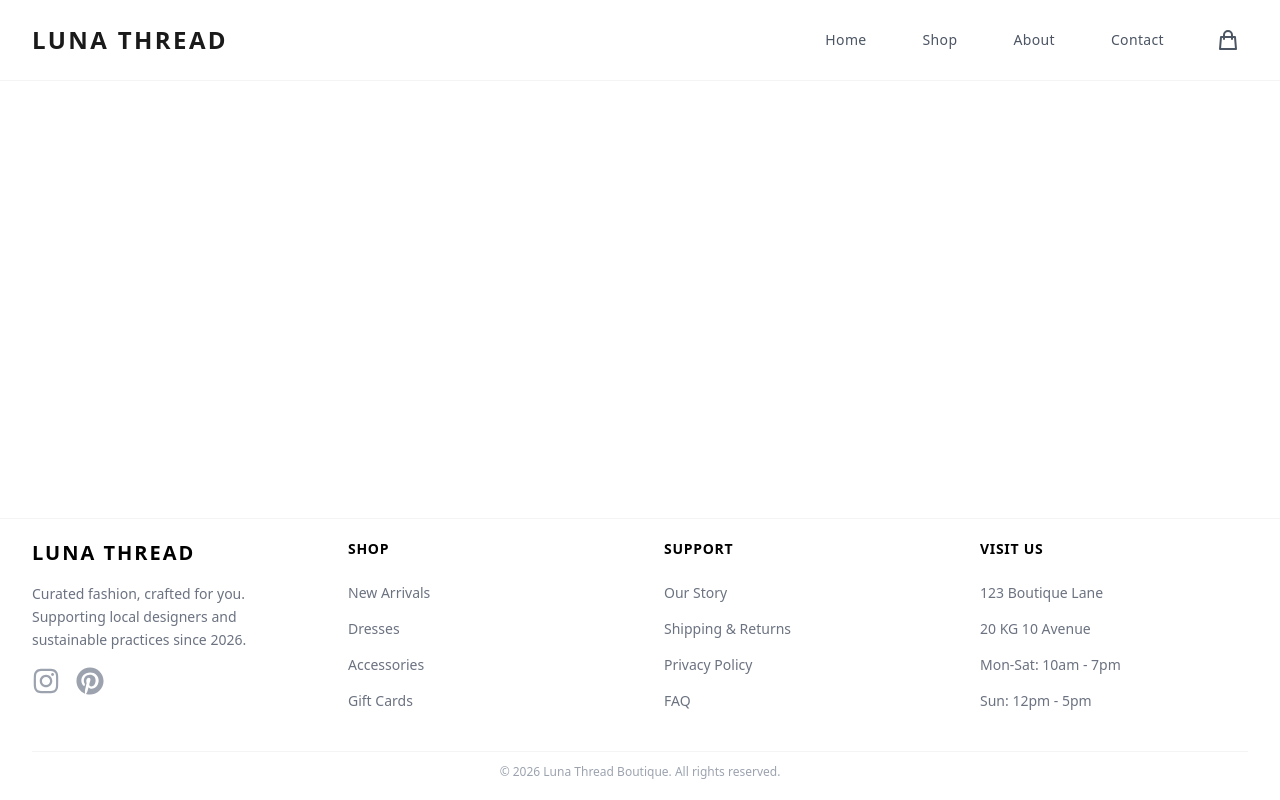
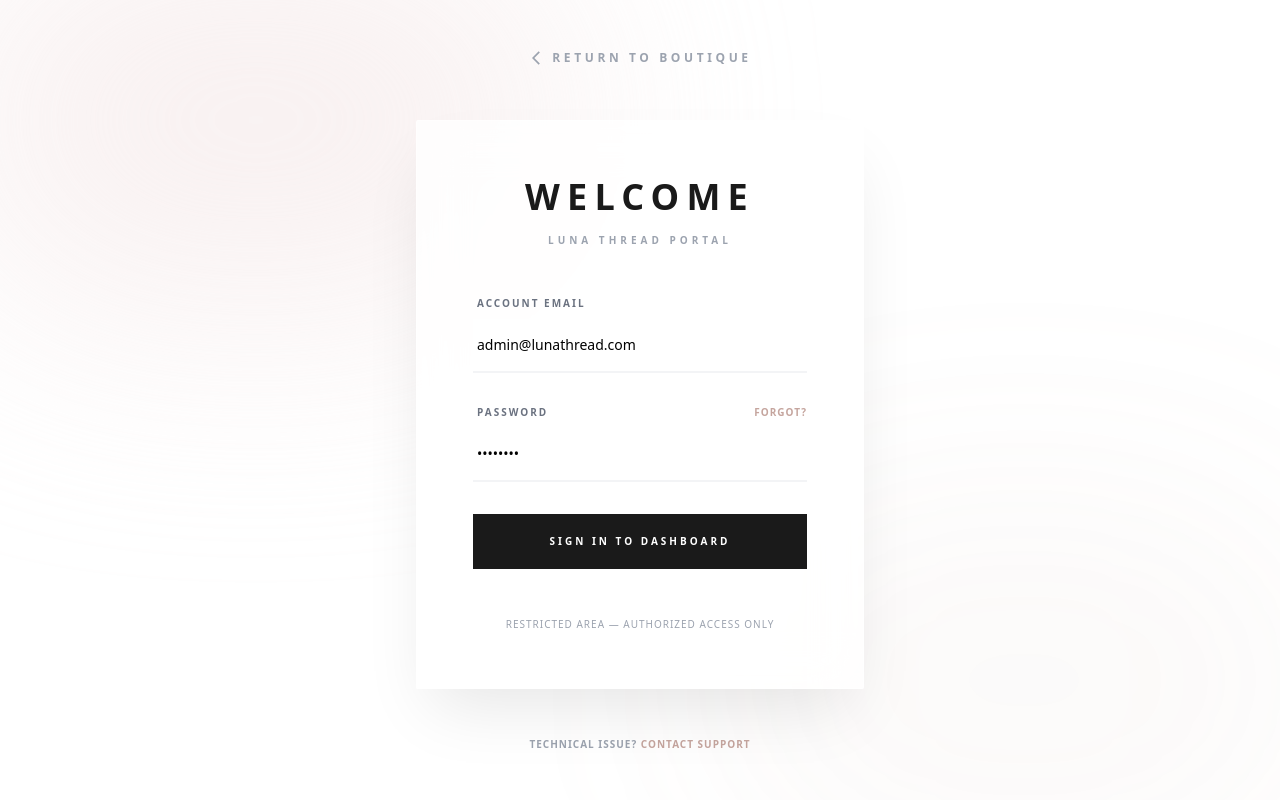
Before and after one commit to Blaise101/FUTURE_FS_03, a React (Vite) app in the folder Local-Business-Website/: page /login in a window 1280 px wide. Built offline with nearby package versions, Linux system fonts and the light colour scheme.

Commit message:
Login UI and Functionality

```diff
--- a/Local-Business-Website/src/Layout.jsx
+++ b/Local-Business-Website/src/Layout.jsx
@@ -7,40 +7,72 @@ import Shop from "./pages/Shop";
 import About from "./pages/About";
 import Contact from "./pages/Contact";
 import { ContactProvider } from "./assets/contexts/ContactProvider";
+import { AuthProvider } from "./assets/contexts/AuthProvider";
+import Login from "./pages/Login";
+
+const PublicLayout = ({ children }) => {
+  return (
+    <div className="flex flex-col min-h-screen">
+      <Navbar />
+      <main className="flex-grow">{children}</main>
+      <Footer />
+    </div>
+  );
+};
 
 export default function Layout() {
   return (
     <ContactProvider>
+      <AuthProvider>
         <Router>
-        <div className="flex flex-col min-h-screen">
-          <Navbar />
-          <main className="flex-grow">
           <Routes>
             <Route
               path="/"
-                element={<Home />}
+              element={
+                <PublicLayout>
+                  <Home />
+                </PublicLayout>
+              }
+            />
+            <Route
+              path="/login"
+              element={<Login />}
             />
             <Route
               path="/shop"
-                element={<Shop />}
+              element={
+                <PublicLayout>
+                  <Shop />
+                </PublicLayout>
+              }
             />
             <Route
               path="/product/:id"
-                element={<ProductDetails />}
+              element={
+                <PublicLayout>
+                  <ProductDetails />
+                </PublicLayout>
+              }
             />
             <Route
               path="/about"
-                element={<About />}
+              element={
+                <PublicLayout>
+                  <About />
+                </PublicLayout>
+              }
             />
             <Route
               path="/contact"
-                element={<Contact />}
+              element={
+                <PublicLayout>
+                  <Contact />
+                </PublicLayout>
+              }
             />
           </Routes>
-          </main>
-          <Footer />
-        </div>
         </Router>
+      </AuthProvider>
     </ContactProvider>
   );
 }
--- /dev/null
+++ b/Local-Business-Website/src/assets/contexts/AuthContext.jsx
@@ -0,0 +1,11 @@
+import { createContext, useContext } from "react";
+
+export const AuthContext = createContext();
+
+export const useAuth = () => {
+  const context = useContext(AuthContext);
+  if (context === undefined) {
+    throw new Error("useAuth must be used within an AuthProvider");
+  }
+  return context;
+};
--- /dev/null
+++ b/Local-Business-Website/src/assets/contexts/AuthProvider.jsx
@@ -0,0 +1,27 @@
+import { useState } from "react";
+import { AuthContext } from "./AuthContext";
+
+export const AuthProvider = ({ children }) => {
+  const [isAuthenticated, setIsAuthenticated] = useState(false);
+  const [user, setUser] = useState(null);
+
+  const login = async (email, password) => {
+    if (email === "admin@lunathread.com" && password === "password") {
+      setIsAuthenticated(true);
+      setUser({ name: "Blaise Admin", email });
+      return true;
+    }
+    return false;
+  };
+
+  const logout = () => {
+    setIsAuthenticated(false);
+    setUser(null);
+  };
+
+  return (
+    <AuthContext.Provider value={{ isAuthenticated, user, login, logout }}>
+      {children}
+    </AuthContext.Provider>
+  );
+};
--- a/Local-Business-Website/src/components/Navbar.jsx
+++ b/Local-Business-Website/src/components/Navbar.jsx
@@ -1,5 +1,7 @@
 import { useLocation, useNavigate } from "react-router-dom";
 import { HiOutlineShoppingBag } from "react-icons/hi";
+import { CiUser } from "react-icons/ci";
+import { FaRegUser } from "react-icons/fa";
 
 export default function Navbar() {
   const navLinks = [
@@ -8,6 +10,8 @@ export default function Navbar() {
     { name: "About", path: "/about" },
     { name: "Contact", path: "/contact" },
   ];
+
+  const { isAuthenticated } = false;
 
   const location = useLocation();
   const navigate = useNavigate();
@@ -44,7 +48,16 @@ export default function Navbar() {
                 </button>
               ))}
             </div>
-
+            <div className="flex items-center space-x-4 border-l border-gray-100 pl-8">
+              <button
+                onClick={() =>
+                  navigate(isAuthenticated ? "/admin/dashboard" : "/login")
+                }
+                className="p-2 text-gray-600 hover:text-[#C5A59E] transition-colors"
+                title={isAuthenticated ? "Admin Dashboard" : "Sign In"}
+              >
+                <FaRegUser className="h-5 w-5" />
+              </button>
               {/* Shopping Bag Icon */}
               <button className="relative p-2 text-gray-600 hover:text-[#C5A59E] transition-colors">
                 <span className="sr-only">View shopping bag</span>
@@ -58,6 +71,7 @@ export default function Navbar() {
             </div>
           </div>
         </div>
+      </div>
     </nav>
   );
 }
--- /dev/null
+++ b/Local-Business-Website/src/pages/Login.jsx
@@ -0,0 +1,141 @@
+import { useState } from "react";
+import { useNavigate } from "react-router-dom";
+import { MdOutlineArrowBackIosNew } from "react-icons/md";
+import { useAuth } from "../assets/contexts/AuthContext";
+
+export default function Login() {
+  const [email, setEmail] = useState("admin@lunathread.com");
+  const [password, setPassword] = useState("password");
+  const [error, setError] = useState("");
+  const [loading, setLoading] = useState(false);
+  const { login } = useAuth();
+  const handleSubmit = async (e) => {
+    e.preventDefault();
+    setLoading(true);
+    setError("");
+
+    await new Promise((r) => setTimeout(r, 800));
+    const success = await login(email, password);
+    if (success) {
+      navigate("/admin/dashboard");
+    } else {
+      setError("The credentials provided do not match our records.");
+    }
+    setLoading(false);
+  };
+  const navigate = useNavigate();
+
+  return (
+    <div className="min-h-screen relative flex items-center justify-center px-4 overflow-hidden">
+      <div className="absolute inset-0 z-0">
+        <div className="absolute top-[-10%] left-[-5%] w-1/2 h-1/2 bg-[#F3E5E5] rounded-full blur-[120px] opacity-60 animate-pulse" />
+        <div className="absolute bottom-[-10%] right-[-5%] w-1/2 h-1/2 bg-[#C5A59E]/10 rounded-full blur-[120px] opacity-60" />
+      </div>
+
+      <div className="max-w-md w-full relative z-10">
+        <div className="mb-12 text-center">
+          <button
+            onClick={() => navigate("/")}
+            className="inline-flex items-center text-xs uppercase tracking-[0.3em] font-bold text-gray-400 hover:text-[#C5A59E] transition-colors group"
+          >
+            <MdOutlineArrowBackIosNew className="w-4 h-4 mr-2 transform group-hover:-translate-x-1 transition-transform" />
+            Return to Boutique
+          </button>
+        </div>
+
+        <div className="bg-white/80 backdrop-blur-xl p-10 md:p-14 rounded-sm shadow-[0_32px_64px_-16px_rgba(0,0,0,0.1)] border border-white/50">
+          <div className="text-center mb-12">
+            <h1 className="text-4xl font-bold serif uppercase tracking-[0.2em] mb-4 text-[#1A1A1A]">
+              Welcome
+            </h1>
+            <p className="text-gray-400 text-[10px] uppercase tracking-[0.4em] font-semibold">
+              Luna Thread Portal
+            </p>
+          </div>
+
+          {error && (
+            <div className="mb-8 p-4 bg-red-50 border-l-2 border-red-200 text-red-600 text-[11px] uppercase tracking-wider font-medium animate-fade-in">
+              {error}
+            </div>
+          )}
+
+          <form
+            onSubmit={handleSubmit}
+            className="space-y-8"
+          >
+            <div className="space-y-2">
+              <label className="block text-[10px] uppercase tracking-[0.2em] font-bold text-gray-500 ml-1">
+                Account Email
+              </label>
+              <input
+                type="email"
+                value={email}
+                onChange={(e) => setEmail(e.target.value)}
+                className="w-full bg-white/50 border-b-2 border-gray-100 py-4 px-1 text-sm focus:outline-none focus:border-[#C5A59E] transition-all placeholder-gray-300"
+                placeholder="admin@lunathread.com"
+                required
+              />
+            </div>
+            <div className="space-y-2">
+              <div className="flex justify-between items-center ml-1">
+                <label className="block text-[10px] uppercase tracking-[0.2em] font-bold text-gray-500">
+                  Password
+                </label>
+                <button
+                  type="button"
+                  className="text-[10px] uppercase tracking-widest text-[#C5A59E] font-bold hover:underline"
+                >
+                  Forgot?
+                </button>
+              </div>
+              <input
+                type="password"
+                value={password}
+                onChange={(e) => setPassword(e.target.value)}
+                className="w-full bg-white/50 border-b-2 border-gray-100 py-4 px-1 text-sm focus:outline-none focus:border-[#C5A59E] transition-all placeholder-gray-300"
+                placeholder="••••••••"
+                required
+              />
+            </div>
+
+            <button
+              type="submit"
+              disabled={loading}
+              className="w-full bg-[#1A1A1A] text-white py-5 uppercase text-[10px] tracking-[0.3em] font-bold hover:bg-[#C5A59E] transition-all duration-500 disabled:opacity-50 relative overflow-hidden group"
+            >
+              <span
+                className={`flex items-center justify-center transition-opacity duration-300 ${loading ? "opacity-0" : "opacity-100"}`}
+              >
+                Sign In to Dashboard
+              </span>
+              {loading && (
+                <div className="absolute inset-0 flex items-center justify-center">
+                  <div className="w-5 h-5 border-2 border-white/30 border-t-white rounded-full animate-spin" />
+                </div>
+              )}
+            </button>
+          </form>
+
+          <div className="mt-12 text-center">
+            <p className="text-[10px] text-gray-400 font-medium tracking-widest uppercase">
+              Restricted Area — Authorized Access Only
+            </p>
+          </div>
+        </div>
+
+        {/* Support Info */}
+        <div className="mt-12 text-center text-gray-400 text-[10px] uppercase tracking-widest font-bold">
+          <p>
+            Technical Issue?{" "}
+            <a
+              href="mailto:support@lunathread.com"
+              className="text-[#C5A59E] hover:underline"
+            >
+              Contact Support
+            </a>
+          </p>
+        </div>
+      </div>
+    </div>
+  );
+}
```
Lines whose indentation alone changed are shown as unchanged.
